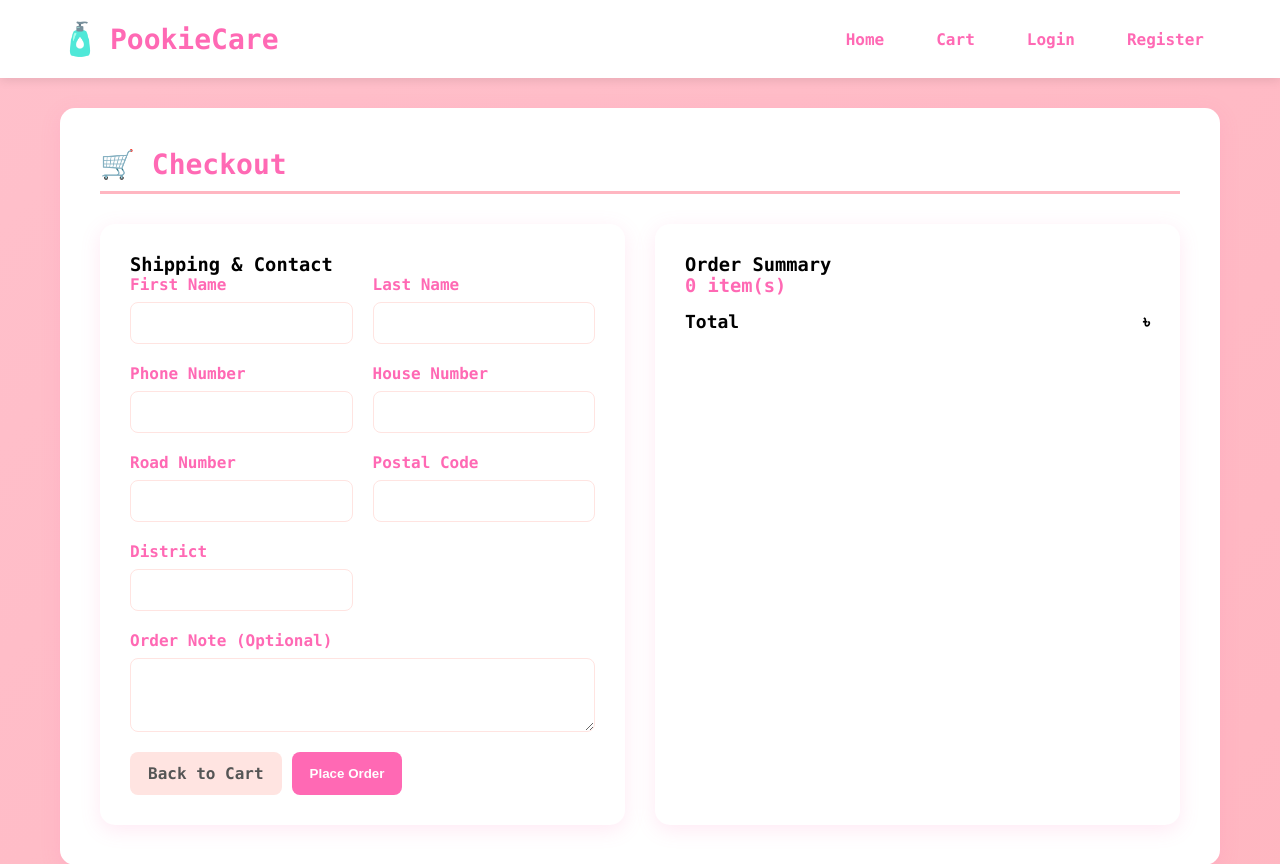
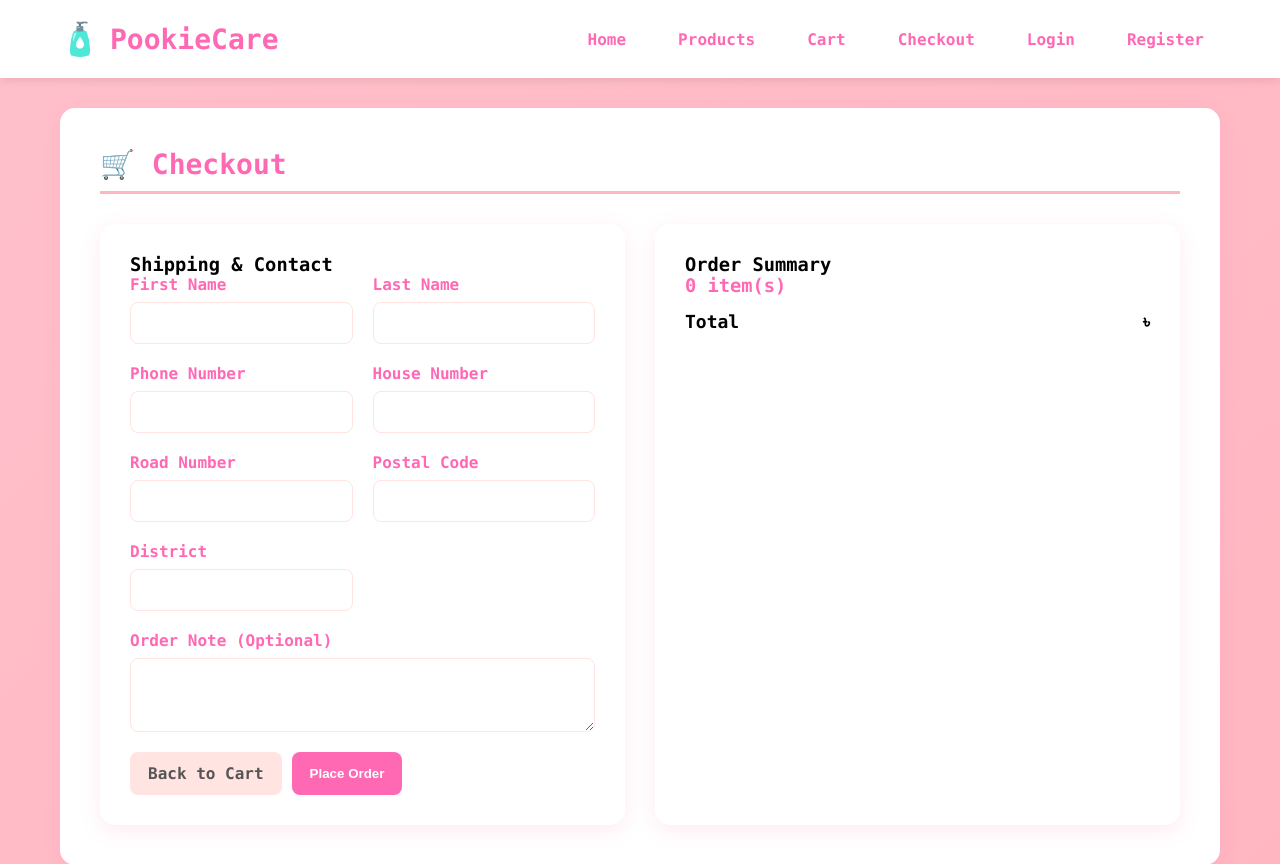
Before and after one commit to rysahona12/pookiecare, a Django app: template products/templates/products/checkout.html in a window 1280 px wide. Shown: the top 864 px of the page. Run offline with Django 5.2, Linux system fonts and the light colour scheme; the template is opened without the code that fills it: values that come from a table or form of the project are taken from there, others are empty.

Commit message:
Added route to cart page and checkout page in NAVBAR.

```diff
--- a/products/templates/products/checkout.html
+++ b/products/templates/products/checkout.html
@@ -135,7 +135,10 @@
         </a>
         <div class="navbar-links">
             <a href="{% url 'products:home' %}">Home</a>
-            <a href="{% url 'products:cart' %}">Cart</a>
+            <a href="{% url 'products:products_list' %}">Products</a>
+            <a href="{% url 'products:cart' %}" class="active">Cart</a>
+            <a href="{% url 'products:checkout' %}">Checkout</a>
+
             {% if user.is_authenticated %}
                 <a href="{% url 'user:profile' %}">Profile</a>
                 {% if user.is_staff %}
```
